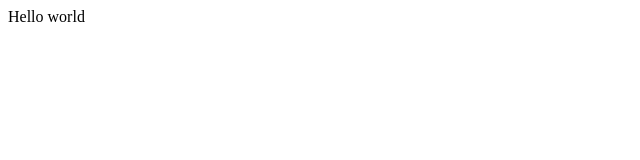
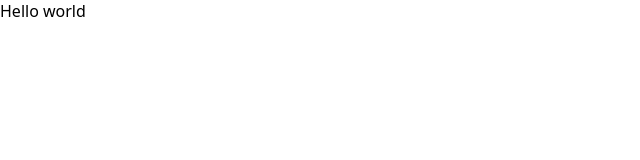
Before and after one commit to colebemis/lovelace, a React (Create React App) app: page / in a window 1280 px wide. Shown: the top 160 px of the page, without its empty margins (0-640 px from the left). Built offline with nearby package versions, Linux system fonts and the light colour scheme.

Commit message:
Base styles

```diff
--- /dev/null
+++ b/src/index.css
@@ -0,0 +1,4 @@
+body {
+  margin: 0;
+  font-family: system-ui, sans-serif;
+}
--- a/src/index.tsx
+++ b/src/index.tsx
@@ -1,6 +1,7 @@
 import React from 'react'
 import ReactDOM from 'react-dom'
 import App from './App'
+import './index.css'
 
 ReactDOM.render(
   <React.StrictMode>
```
